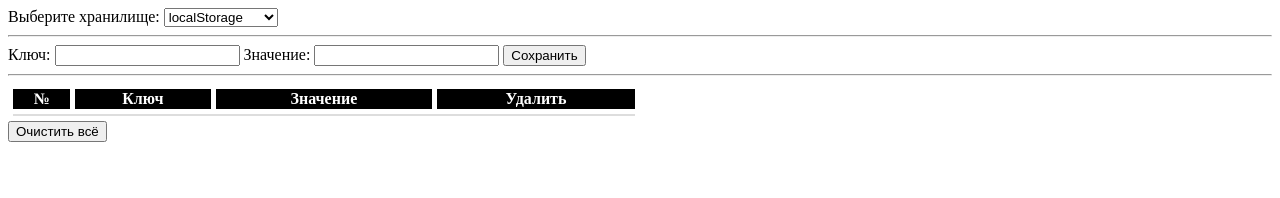
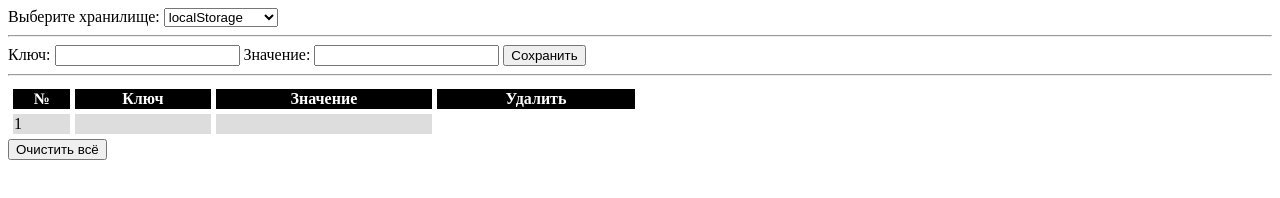
Before and after one commit to Ali-Aliev-pr/localStoragePractice, a plain HTML site: page index.html in a window 1280 px wide. Both pictures are taken after a click on the button "Сохранить". Drawn offline with Linux system fonts and the light colour scheme.

Commit message:
done method Update

```diff
--- a/index.html
+++ b/index.html
@@ -17,8 +17,6 @@
  <label for="value">Значение:</label>
  <input type="text" id="value" autocomplete="off">
  <button id="save">Сохранить</button>
- <!-- <input type="text" id="delValue">
- <button id="del">Удалить</button> -->
  <hr>
  <table>
    <thead>
@@ -30,9 +28,11 @@
      </tr>
    </thead>
    <tbody id="output">
-     <tr>
-       <td colspan="4"></td>
-     </tr>
+     <!-- <tr> -->
+       <!-- <td colspan="1">gggg</td> -->
+       <!-- <td colspan="1">gggg</td>
+       <td colspan="1">gggg</td> -->
+     <!-- </tr> -->
    </tbody>
  </table>
  <button id="clear">Очистить всё</button>
--- a/script.js
+++ b/script.js
@@ -10,18 +10,49 @@ btnClear.addEventListener('click', clearStorage);
 const btnSave = document.querySelector('#save');
 btnSave.addEventListener('click', saveItem);
 
+let output = document.getElementById('output');
+
 // const delbtn = document.getElementById('del');
 // delbtn.addEventListener('click', )
 
 const inputKey = document.getElementById('key');
 const inputValue = document.getElementById('value');
 
-function updateTable(){}
+function updateTable(){
+    if (localStorage.length == 0) {
+        console.log(emptyHeader);
+    } else {
+        output.innerHTML = ``
+        for(let i = 0; i < localStorage.length; i++) {
+            let column = document.createElement('tr');
+            let idtext = document.createElement('td');
+            let keytext = document.createElement('td');
+            let valuetext = document.createElement('td');
+            let key = localStorage.key(i)
 
-function getStorage(){}
+            idtext.innerText = i+1
+            keytext.innerText = key
+            valuetext.innerText = localStorage.getItem(key);
+            column.appendChild(idtext);
+            column.appendChild(keytext);
+            column.appendChild(valuetext);
+            output.appendChild(column);
+            console.log(localStorage.length);
+        }
+    }
+}
+
+// idtext.innerText = localStorage.key(i);
+
+
+function getStorage(){
+    let a = storage.value[0]
+    console.log(a);
+}
 
 function saveItem(){
     localStorage.setItem(inputKey.value, inputValue.value)
+    updateTable()
 }
 
 function deleteItem(key){}
```
Also changed, not shown: 1 other file.
